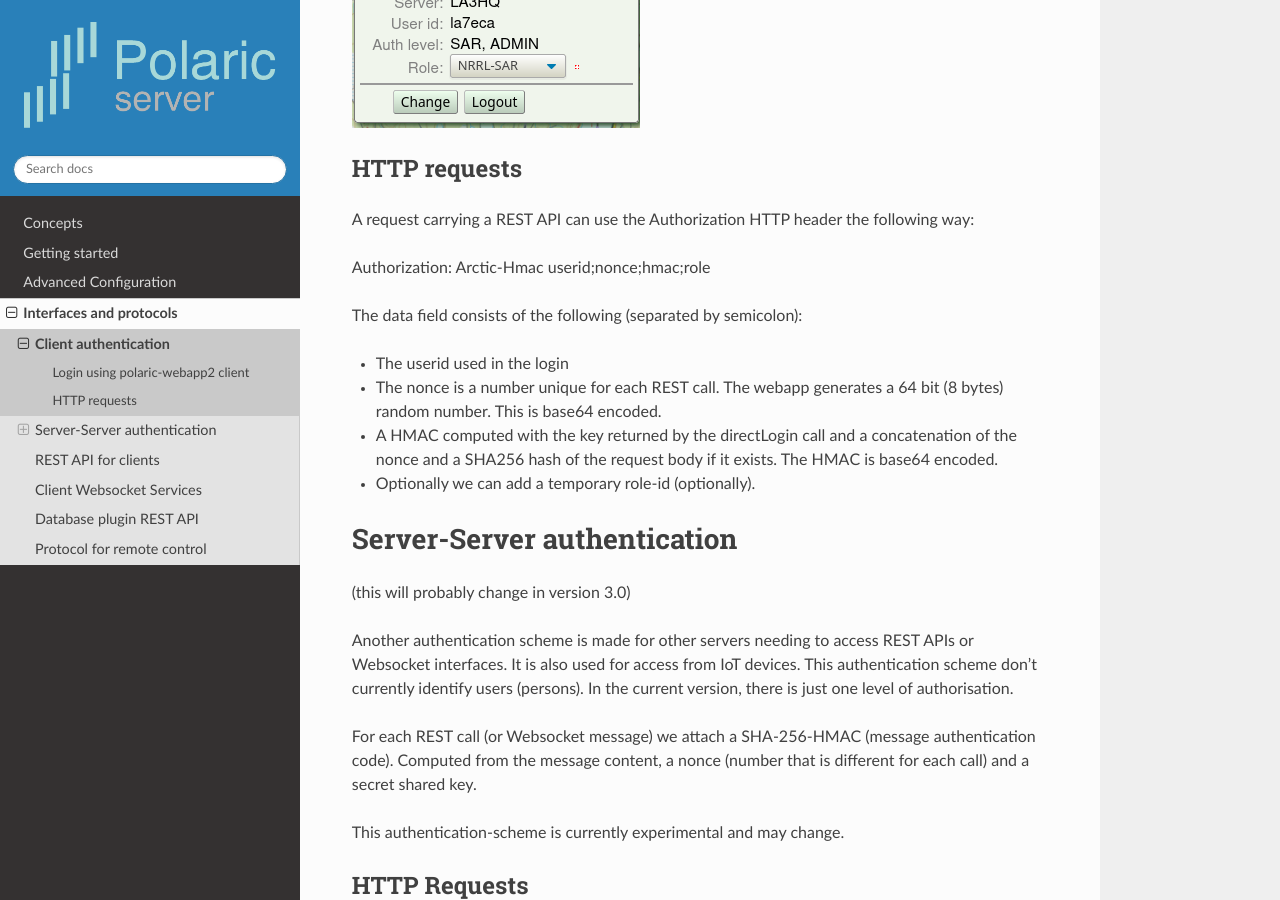
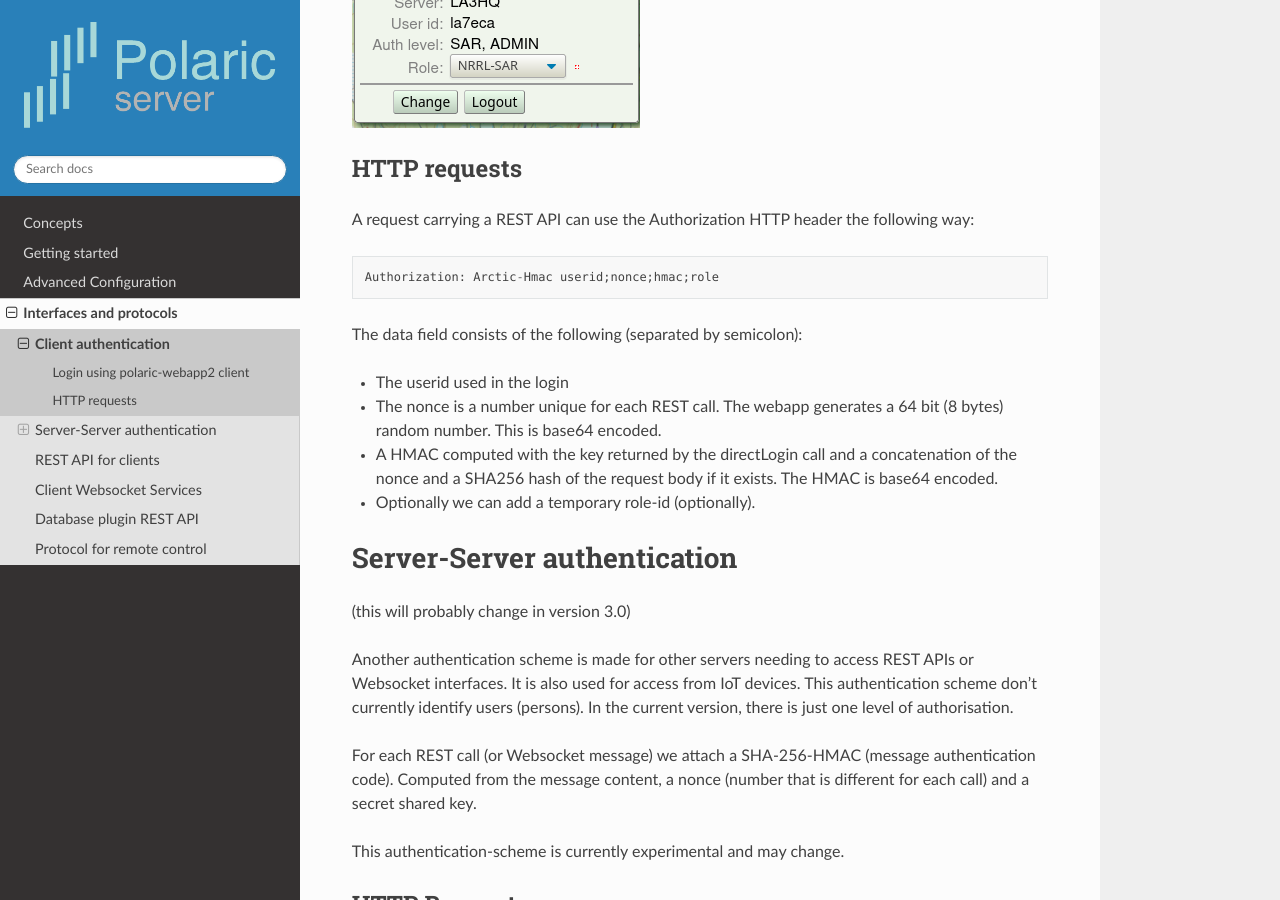
Before and after one commit to joakimsk/docs, a Sphinx documentation site: the page built from docs/clientauth.rst, in a window 1280 px wide and 900 px high, scrolled down 997 px. Built offline with Sphinx 7.4.7 and the Read the Docs theme 2.0.0, drawn with Linux system fonts in a browser that asks for light colours.

```diff
--- a/docs/clientauth.rst
+++ b/docs/clientauth.rst
@@ -23,9 +23,9 @@ If login is successful (the 'authStatus' method returns sucessfully, the widget
 HTTP requests
 -------------
 
-A request carrying a REST API can use the Authorization HTTP header the following way:
+A request carrying a REST API can use the Authorization HTTP header the following way::
 
-Authorization: Arctic-Hmac userid;nonce;hmac;role
+ Authorization: Arctic-Hmac userid;nonce;hmac;role
 
 The data field consists of the following (separated by semicolon):
 
```
